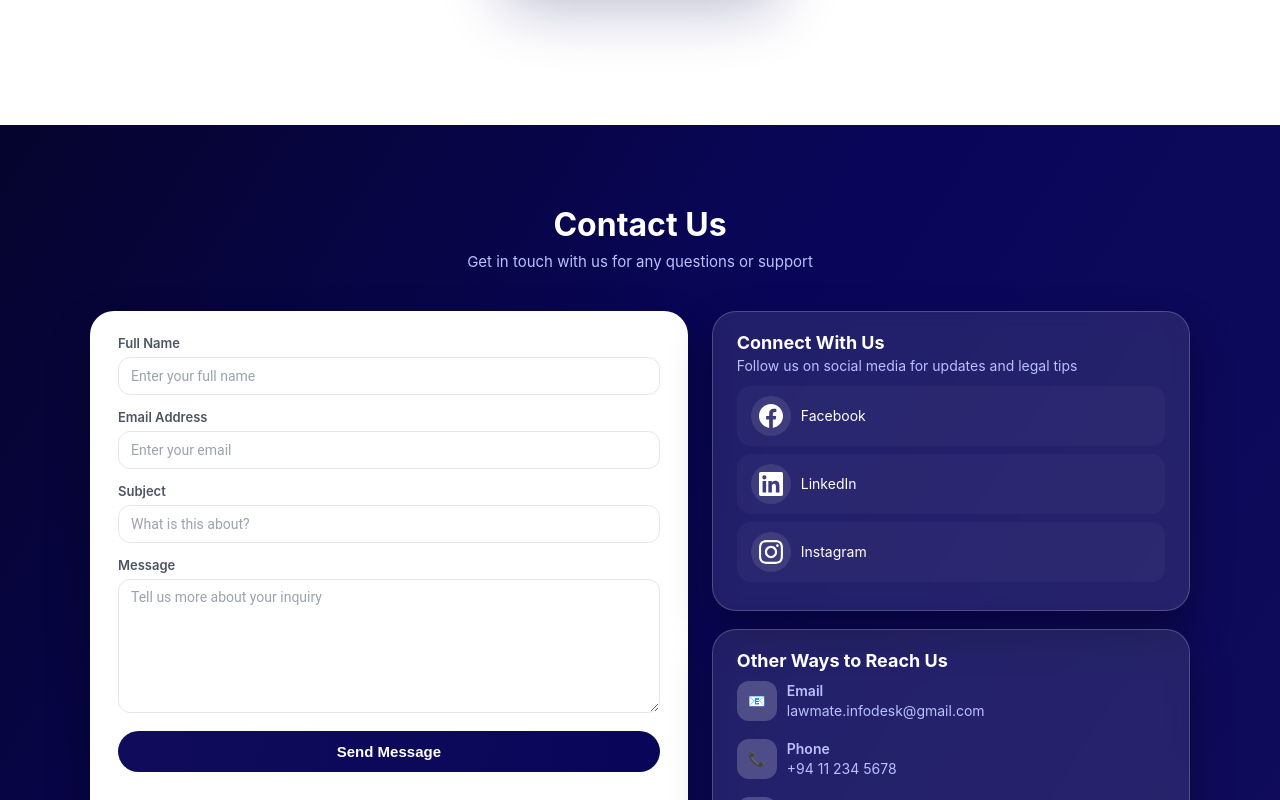
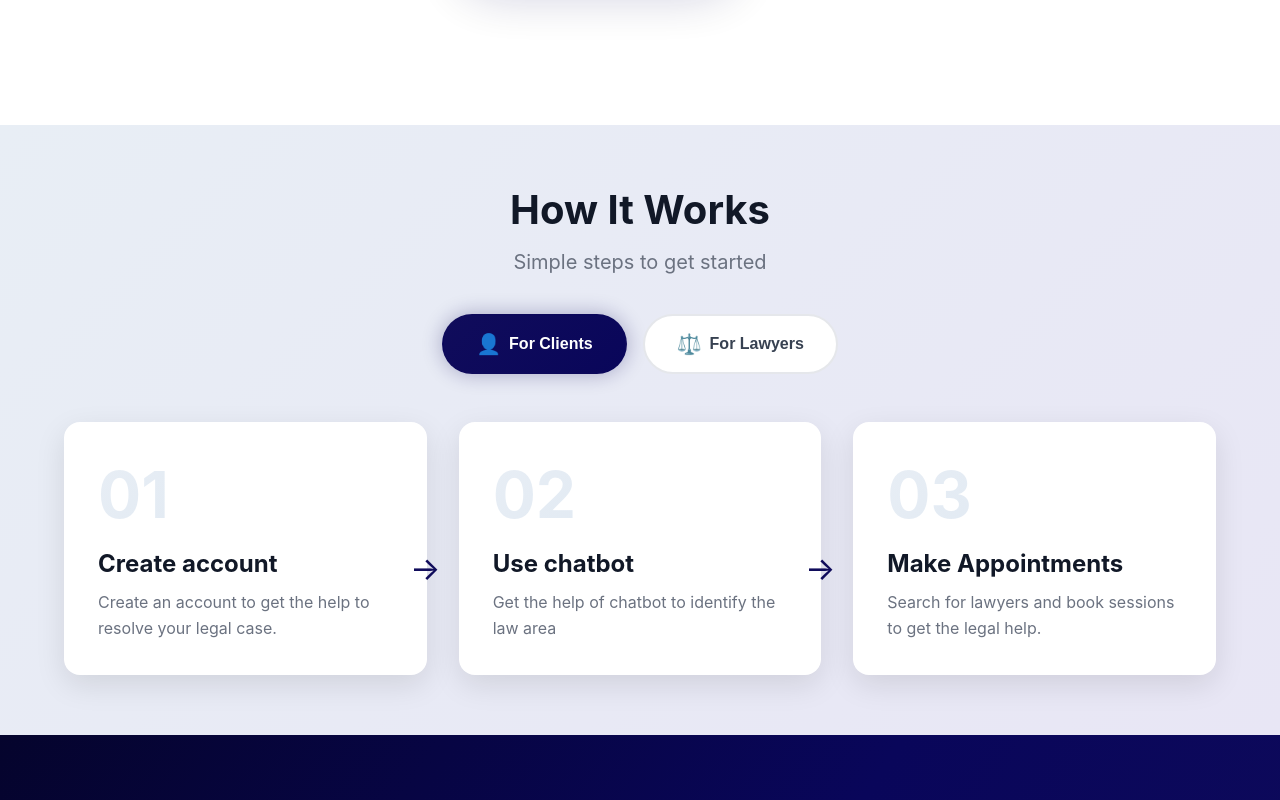
Before and after one commit to NamalIshara/lawmate-ui, a React (Vite) app: page / in a window 1280 px wide. Shown: the part 1200-2000 px from the top of the page. Built offline with nearby package versions, Linux system fonts and the light colour scheme.

Commit message:
how it works changes (#11)
Co-authored-by: Shavindi Santhupama Liyanage <shavis1113@gmail.com>

```diff
--- a/src/components/main/howItWorks.tsx
+++ b/src/components/main/howItWorks.tsx
@@ -0,0 +1,80 @@
+import React, { useState } from 'react';
+import '../../styles/howItWorks.css';
+
+interface Step {
+    number: string;
+    title: string;
+    desc: string;
+}
+
+const HowItWorks: React.FC = () => {
+    const [activeWorkflow, setActiveWorkflow] = useState<'client' | 'lawyer'>('client');
+
+    const clientSteps: Step[] = [
+        { number: "01", title: "Create account", desc: "Create an account to get the help to resolve your legal case." },
+        { number: "02", title: "Use chatbot", desc: "Get the help of chatbot to identify the law area" },
+        { number: "03", title: "Make Appointments", desc: "Search for lawyers and book sessions to get the legal help." }
+    ];
+
+    const lawyerSteps: Step[] = [
+        { number: "01", title: "Create Account", desc: "Sign up with your professional details and credentials" },
+        { number: "02", title: "Connect with Clients", desc: "Start receiving case requests and build your practice" },
+        { number: "03", title: "Share you insights", desc: "Share yout articles in knopwledge hub" }
+    ];
+
+    return (
+        <section id="how-it-works" className="how-section">
+            <div className="container">
+                <div className="section-header">
+                    <h2 className="section-title">How It Works</h2>
+                    <p className="section-subtitle">Simple steps to get started</p>
+                </div>
+
+                <div className="workflow-tabs">
+                    <button
+                        className={`workflow-tab ${activeWorkflow === 'client' ? 'active' : ''}`}
+                        onClick={() => setActiveWorkflow('client')}
+                    >
+                        <span className="tab-icon">👤</span>
+                        For Clients
+                    </button>
+                    <button
+                        className={`workflow-tab ${activeWorkflow === 'lawyer' ? 'active' : ''}`}
+                        onClick={() => setActiveWorkflow('lawyer')}
+                    >
+                        <span className="tab-icon">⚖️</span>
+                        For Lawyers
+                    </button>
+                </div>
+
+                {activeWorkflow === 'client' && (
+                    <div className="steps-grid">
+                        {clientSteps.map((step, idx) => (
+                            <div key={idx} className="step-card">
+                                <div className="step-number">{step.number}</div>
+                                <h3 className="step-title">{step.title}</h3>
+                                <p className="step-description">{step.desc}</p>
+                                {idx < clientSteps.length - 1 && <div className="step-arrow">→</div>}
+                            </div>
+                        ))}
+                    </div>
+                )}
+
+                {activeWorkflow === 'lawyer' && (
+                    <div className="steps-grid">
+                        {lawyerSteps.map((step, idx) => (
+                            <div key={idx} className="step-card">
+                                <div className="step-number">{step.number}</div>
+                                <h3 className="step-title">{step.title}</h3>
+                                <p className="step-description">{step.desc}</p>
+                                {idx < lawyerSteps.length - 1 && <div className="step-arrow">→</div>}
+                            </div>
+                        ))}
+                    </div>
+                )}
+            </div>
+        </section>
+    );
+};
+
+export default HowItWorks;
--- a/src/pages/landingPage.tsx
+++ b/src/pages/landingPage.tsx
@@ -2,6 +2,8 @@ import React from 'react';
 import Header from '../components/main/header.tsx';
 import Hero from '../components/main/hero.tsx';
 // import Features from '../components/main/features.tsx';
+import HowItWorks from '../components/main/howItWorks.tsx';
+// import AboutUs from '../components/main/aboutUs.tsx';
 // import HowItWorks from '../components/main/howItWorks.tsx';
 import ContactUs from '../components/main/contactUs.tsx';
 import Footer from '../components/main/footer.tsx';
@@ -15,6 +17,8 @@ const Landing: React.FC = () => {
         <Hero />
         <AboutUs />
         {/*<Features />*/}
+        {<HowItWorks />}
+        {/*<AboutUs />*/}
         {/*<HowItWorks />*/}
         <ContactUs />
         <Footer />
--- a/src/styles/howItWorks.css
+++ b/src/styles/howItWorks.css
@@ -0,0 +1,139 @@
+.how-section {
+    padding: 60px 24px;
+    background: linear-gradient(135deg, #e8eef5 0%, #e8e6f5 100%);
+}
+
+.workflow-tabs {
+    display: flex;
+    justify-content: center;
+    gap: 16px;
+    margin-bottom: 48px;
+    flex-wrap: wrap;
+}
+
+.workflow-tab {
+    display: flex;
+    align-items: center;
+    gap: 8px;
+    padding: 16px 32px;
+    background: white;
+    border: 2px solid #e5e7eb;
+    border-radius: 50px;
+    font-size: 16px;
+    font-weight: 600;
+    color: #374151;
+    cursor: pointer;
+    transition: all 0.3s ease;
+    position: relative;
+    overflow: hidden;
+}
+
+.workflow-tab::before {
+    content: '';
+    position: absolute;
+    bottom: 0;
+    left: 50%;
+    width: 0;
+    height: 3px;
+    background: linear-gradient(90deg, #100c5b, #09065a);
+    transform: translateX(-50%);
+    transition: width 0.3s ease;
+}
+
+.workflow-tab:hover::before {
+    width: 80%;
+}
+
+.workflow-tab:hover {
+    border-color: #100c5b;
+    transform: translateY(-3px);
+    box-shadow: 0 5px 20px rgba(16, 12, 91, 0.15);
+}
+
+.workflow-tab.active {
+    background: linear-gradient(135deg, #100c5b 0%, #09065a 100%);
+    color: white;
+    border-color: transparent;
+    box-shadow: 0 8px 25px rgba(16, 12, 91, 0.3);
+    animation: glow 2s ease-in-out infinite;
+}
+
+.tab-icon {
+    font-size: 20px;
+}
+
+.steps-grid {
+    display: grid;
+    grid-template-columns: 1fr;
+    gap: 32px;
+    position: relative;
+}
+
+@media (min-width: 768px) {
+    .steps-grid {
+        grid-template-columns: repeat(3, 1fr);
+    }
+}
+
+.step-card {
+    background: white;
+    border-radius: 16px;
+    padding: 32px;
+    box-shadow: 0 10px 30px rgba(0, 0, 0, 0.1);
+    transition: all 0.4s ease;
+    position: relative;
+    border: 2px solid transparent;
+}
+
+.step-card:hover {
+    transform: translateY(-10px);
+    box-shadow: 0 25px 50px rgba(16, 12, 91, 0.25);
+    border-color: #100c5b;
+}
+
+.step-number {
+    font-size: 64px;
+    font-weight: 700;
+    background: linear-gradient(135deg, #e8eef5 0%, #dae5f0 100%);
+    -webkit-background-clip: text;
+    -webkit-text-fill-color: transparent;
+    background-clip: text;
+    margin-bottom: 16px;
+    transition: all 0.3s ease;
+}
+
+.step-card:hover .step-number {
+    background: linear-gradient(135deg, #100c5b 0%, #09065a 100%);
+    -webkit-background-clip: text;
+    -webkit-text-fill-color: transparent;
+    transform: scale(1.1);
+}
+
+.step-title {
+    font-size: 24px;
+    font-weight: 700;
+    color: #111827;
+    margin-bottom: 12px;
+}
+
+.step-description {
+    color: #6b7280;
+    line-height: 1.6;
+}
+
+.step-arrow {
+    display: none;
+    position: absolute;
+    top: 50%;
+    right: -16px;
+    transform: translateY(-50%);
+    font-size: 32px;
+    color: #100c5b;
+    animation: pulse 2s ease-in-out infinite;
+}
+
+@media (min-width: 768px) {
+    .step-arrow {
+        display: block;
+    }
+}
```
Also changed, not shown: 1 other file (tests, documents, lock files or other folders).
